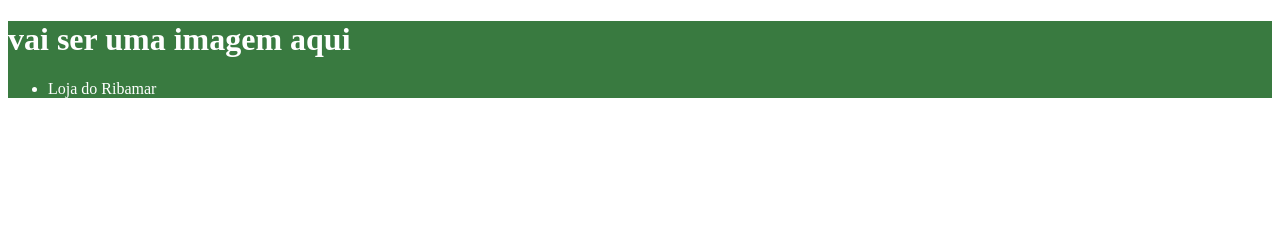
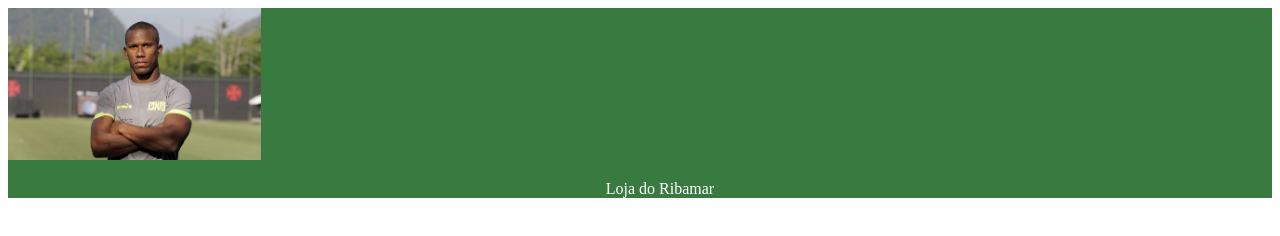
Before and after one commit to junindugrau/site-lojadoribamar, a plain HTML site: page index.html in a window 1280 px wide. Drawn offline with Linux system fonts and the light colour scheme.

Commit message:
Add files via upload

```diff
--- a/index.html
+++ b/index.html
@@ -8,10 +8,11 @@
     <link rel="stylesheet" href="style.css">
 </head>
 <body>
-<header>
-    <h1>vai ser uma imagem aqui</h1>
+<header class="cabeçalho">
+    <img class="cabeçalho-imagem"src="lucas-ribamar (1).jpg" alt="">
+
     <ul>
-       <li>Loja do Ribamar</li>
+       <li class="cabeçalholista-item">Loja do Ribamar</li>
     </ul>
 </header>
 </body>
--- a/style.css
+++ b/style.css
@@ -1,4 +1,13 @@
-header{
+.cabeçalho{
 background-color: #397A40;
 color: white ;
+
+
 }
+.cabeçalholista-item{
+    display: flex;
+    justify-content: center;
+}
+.cabeçalho-imagem{
+    width: 20%;
+}
```
Also changed, not shown: e7d14da1be8b5df7fccf6039f83fc583.png (added), lucas-ribamar (1).jpg (added).
